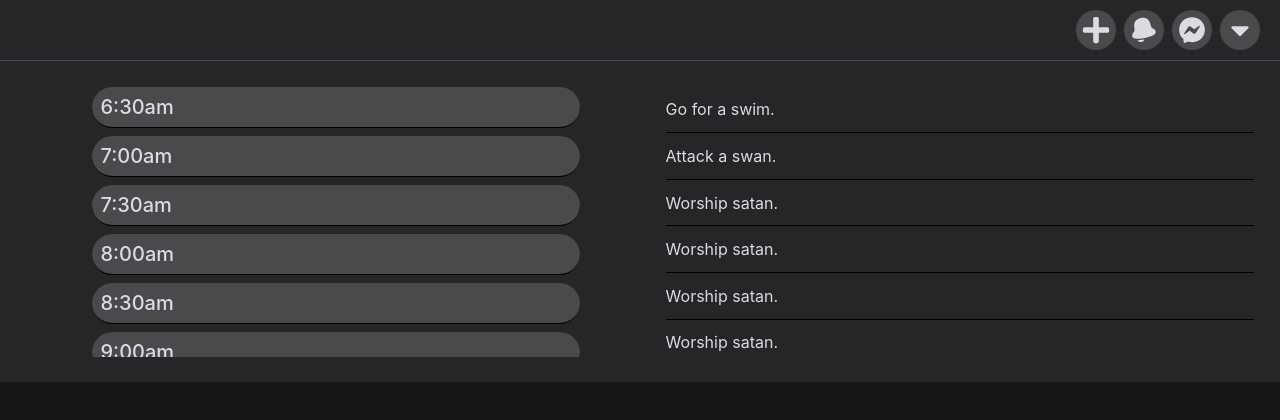
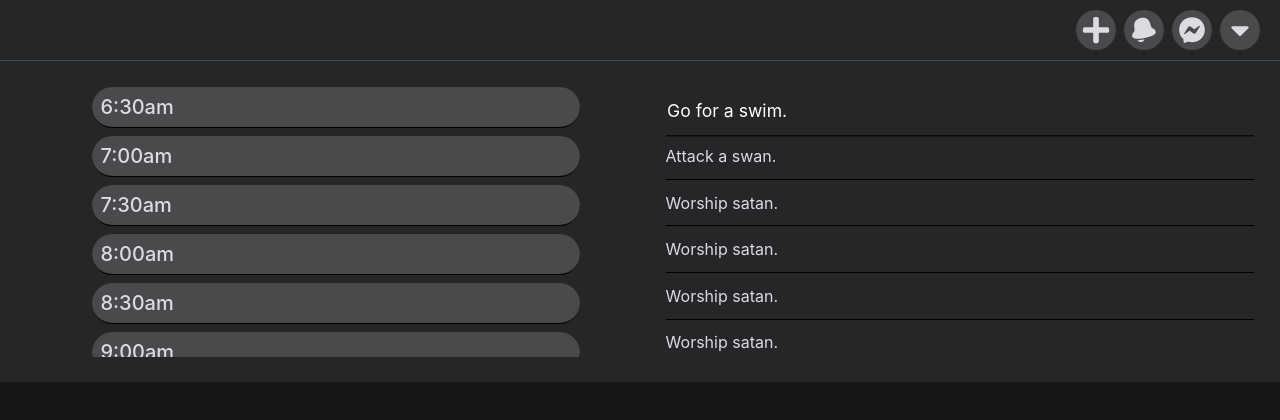
Before and after one commit to davidgfitzgerald/calendo, a React (Create React App) app: page / in a window 1280 px wide. In both pictures the pointer is over the item "Go for a swim.". Shown: the top 420 px of the page. Built offline with nearby package versions, Linux system fonts and the light colour scheme.

Commit message:
#9 Start testing the scrolling columns

```diff
--- a/src/components/ScrollingColumns/ScrollingColumns.tsx
+++ b/src/components/ScrollingColumns/ScrollingColumns.tsx
@@ -87,7 +87,7 @@ interface ToDoState {
   startedDragging: boolean;
 }
 
-class ToDo extends Component<ToDoProps, ToDoState> {
+export class ToDo extends Component<ToDoProps, ToDoState> {
   constructor(props: ToDoProps) {
     super(props)
 
@@ -138,7 +138,7 @@ class ToDo extends Component<ToDoProps, ToDoState> {
 interface ScrollColumnContainerProps extends PropsWithChildren { }
 
 
-class ScrollColumnContainer extends Component<ScrollColumnContainerProps> {
+export class ScrollColumnContainer extends Component<ScrollColumnContainerProps> {
   render() {
     return (
       <div className='scroll-column-container'>
@@ -159,7 +159,7 @@ interface ScrollColumnState {
   elements: Array<React.ReactNode>
 }
 
-class ScrollColumn extends Component<ScrollColumnProps, ScrollColumnState> {
+export class ScrollColumn extends Component<ScrollColumnProps, ScrollColumnState> {
   constructor(props: ScrollColumnProps) {
     super(props)
 
@@ -172,7 +172,7 @@ class ScrollColumn extends Component<ScrollColumnProps, ScrollColumnState> {
     this.handleScroll = this.handleScroll.bind(this)
   }
 
-  handleScroll(event: React.UIEvent<HTMLDivElement, UIEvent>) {
+  handleScroll(event: React.UIEvent<HTMLUListElement, UIEvent>) {
     if (!this.state.throttle) {
       this.setState({
         throttle: true,
@@ -187,9 +187,9 @@ class ScrollColumn extends Component<ScrollColumnProps, ScrollColumnState> {
   render() {
 
     return (
-      <div className='scroll-column' onScroll={this.state.throttle ? undefined : this.handleScroll} style={{ height: this.state.height }}>
+      <ul className='scroll-column' onScroll={this.state.throttle ? undefined : this.handleScroll} style={{ height: this.state.height }}>
         {this.state.elements}
-      </div>
+      </ul>
     )
   }
 }
--- a/src/components/ScrollingColumns/scrollingColumns.css
+++ b/src/components/ScrollingColumns/scrollingColumns.css
@@ -73,5 +73,12 @@ code {
   list-style: none;
   width:100%;
   border-bottom: 1px solid black;
-  padding:1vw
+  padding:1vw;
 }
+
+.to-do:hover {
+  filter: brightness(1.2);
+  transform: scale(1.10);
+  translate: 5%;
+  transition: all 0.1s ease-in-out;
+}
```
Also changed, not shown: 1 other file (tests, documents, lock files or other folders).
